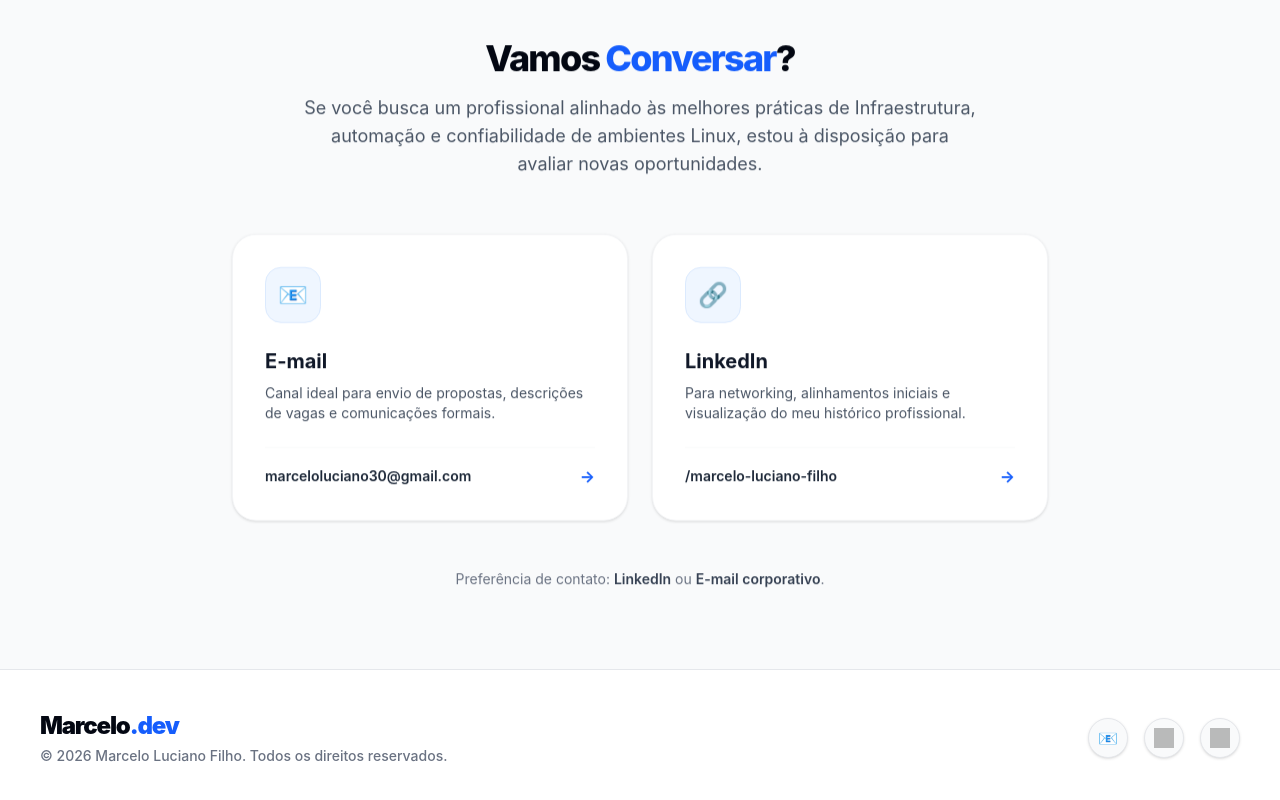
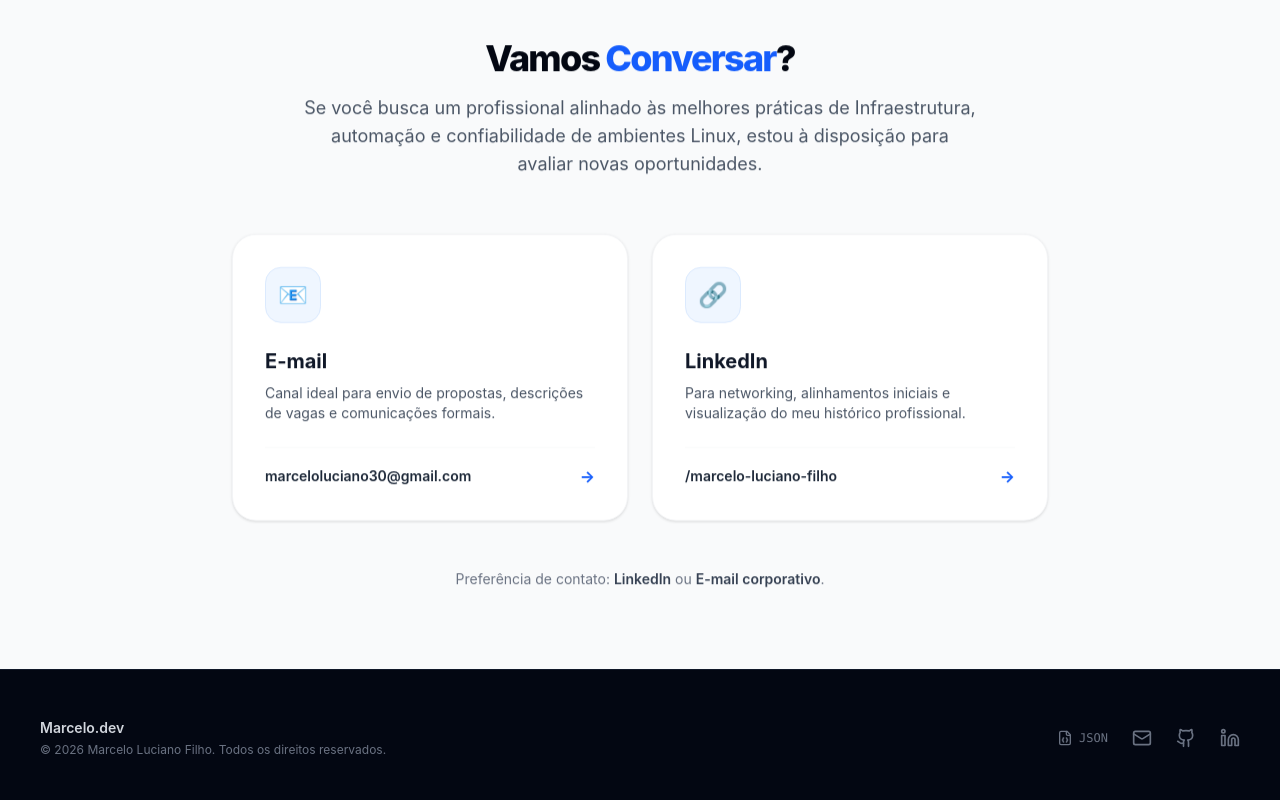
Before and after one commit to MarceloLucianoF/portfolio, a React (Vite) app: page / in a window 1280 px wide. Shown: the part 7181-7981 px from the top of the page. Built offline with nearby package versions, Linux system fonts and the light colour scheme; grey boxes are pictures that could not be loaded.

Commit message:
Atualizar o Footer.jsx

```diff
--- a/src/components/Footer.jsx
+++ b/src/components/Footer.jsx
@@ -1,52 +1,32 @@
 import React from 'react';
-
-const GITHUB_URL = "https://github.com/MarceloLucianoF";
-const LINKEDIN_URL = "https://linkedin.com/in/marcelo-luciano-filho";
-const EMAIL = "marceloluciano30@gmail.com";
+import { Github, Linkedin, Mail, FileJson } from 'lucide-react';
 
 export default function Footer() {
   const currentYear = new Date().getFullYear();
 
   return (
-    <footer className="bg-white border-t border-gray-200 py-10 mt-auto">
+    <footer className="bg-gray-950 text-gray-400 py-12 border-t border-gray-900">
       <div className="max-w-7xl mx-auto px-6 sm:px-8 lg:px-10 flex flex-col md:flex-row justify-between items-center gap-6">
 
-        {/* Lado Esquerdo: Copyright e Nome */}
         <div className="text-center md:text-left">
-          <p className="text-2xl font-black text-gray-950 tracking-tighter mb-1">
-            Marcelo<span className="text-blue-600">.dev</span>
-          </p>
-          <p className="text-sm font-medium text-gray-500">
-            &copy; {currentYear} Marcelo Luciano Filho. Todos os direitos reservados.
+          <p className="text-sm font-semibold text-gray-300">Marcelo.dev</p>
+          <p className="text-xs mt-1 text-gray-500">
+            © {currentYear} Marcelo Luciano Filho. Todos os direitos reservados.
           </p>
         </div>
 
-        {/* Lado Direito: Links Sociais */}
-        <div className="flex items-center gap-4">
-          <a
-            href={`mailto:${EMAIL}`}
-            className="w-10 h-10 flex items-center justify-center rounded-full bg-gray-50 text-gray-600 hover:bg-blue-50 hover:text-blue-600 transition-colors border border-gray-200 shadow-sm"
-            title="Enviar E-mail"
-          >
-            📧
+        <div className="flex items-center gap-6">
+          <a href="/resume.json" target="_blank" rel="noopener noreferrer" className="text-gray-500 hover:text-blue-500 transition-colors flex items-center gap-1.5 text-xs font-mono" title="View raw resume.json">
+            <FileJson size={16} /> JSON
           </a>
-          <a
-            href={GITHUB_URL}
-            target="_blank"
-            rel="noopener noreferrer"
-            className="w-10 h-10 flex items-center justify-center rounded-full bg-gray-50 hover:bg-gray-100 transition-colors border border-gray-200 shadow-sm"
-            title="GitHub"
-          >
-            <img src="https://cdn.jsdelivr.net/gh/devicons/devicon/icons/github/github-original.svg" alt="GitHub" className="w-5 h-5 opacity-70 hover:opacity-100 transition-opacity" />
+          <a href="mailto:marceloluciano30@gmail.com" className="text-gray-500 hover:text-white transition-colors" title="E-mail">
+            <Mail size={20} />
           </a>
-          <a
-            href={LINKEDIN_URL}
-            target="_blank"
-            rel="noopener noreferrer"
-            className="w-10 h-10 flex items-center justify-center rounded-full bg-gray-50 hover:bg-gray-100 transition-colors border border-gray-200 shadow-sm"
-            title="LinkedIn"
-          >
-            <img src="https://cdn.jsdelivr.net/gh/devicons/devicon/icons/linkedin/linkedin-original.svg" alt="LinkedIn" className="w-5 h-5 opacity-70 hover:opacity-100 transition-opacity" />
+          <a href="https://github.com/MarceloLucianoF" target="_blank" rel="noopener noreferrer" className="text-gray-500 hover:text-white transition-colors" title="GitHub">
+            <Github size={20} />
+          </a>
+          <a href="https://linkedin.com/in/marcelo-luciano-filho" target="_blank" rel="noopener noreferrer" className="text-gray-500 hover:text-blue-400 transition-colors" title="LinkedIn">
+            <Linkedin size={20} />
           </a>
         </div>
 
```
